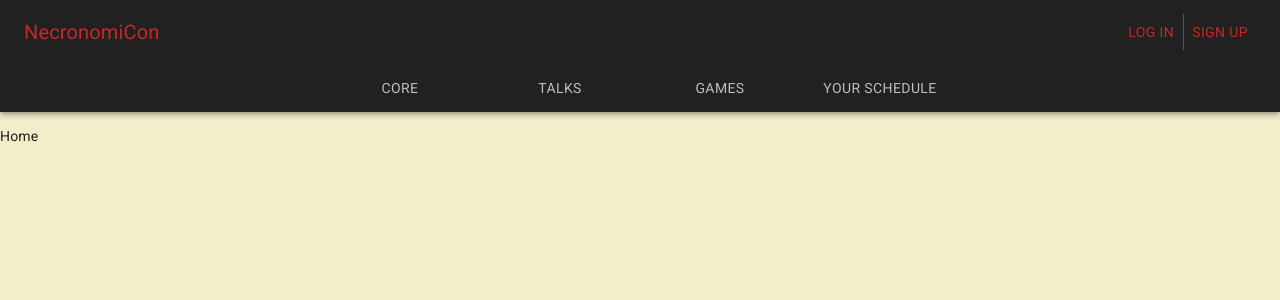
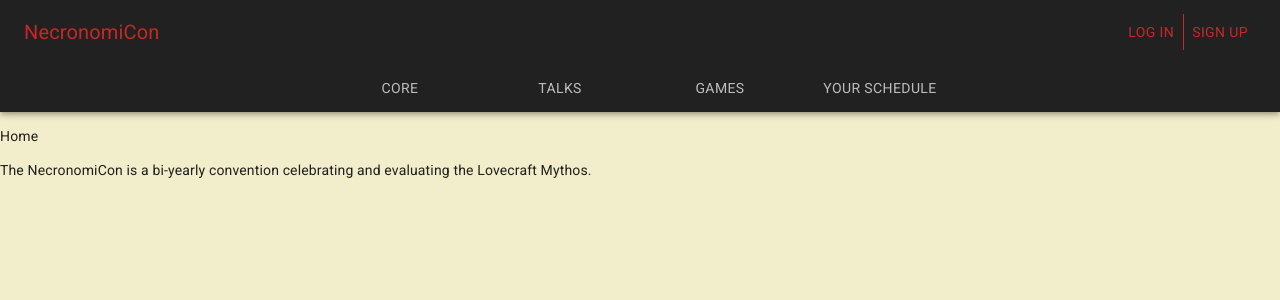
Before and after one commit to EmilyLow/convention-planner, a React (Create React App) app in the folder front-end/: page / in a window 1280 px wide. Shown: the top 300 px of the page. Built offline with nearby package versions, Linux system fonts and the light colour scheme.

Commit message:
Dialogue appears

```diff
--- a/front-end/src/App.js
+++ b/front-end/src/App.js
@@ -1,4 +1,4 @@
-import React, { Fragment } from "react";
+import React, { Fragment, useState } from "react";
 import ReactDOM from "react-dom";
 import '@fontsource/roboto';
 import Box from '@material-ui/core/Box';
@@ -30,7 +30,8 @@ import Home from "./components/Home";
 import Core from "./components/Core";
 import Talks from "./components/Talks";
 import Games from "./components/Games";
-import UserSchedule from "./components/UserSchedule"
+import UserSchedule from "./components/UserSchedule";
+import LogIn from "./components/LogIn";
 
 //Example of using theme in makeStyles
 const useStyles = makeStyles( theme => ({
@@ -66,7 +67,7 @@ function App(props) {
 
   const classes = useStyles();
 
-
+  let [logInOpen, setLogInOpen] = useState(false);
 
   let [tabValue, setTabValue] = new React.useState(0);
 
@@ -75,11 +76,11 @@ function App(props) {
   }
 
   const handleLogInOpen = () => {
-
+    setLogInOpen(true);
   }
 
   const handleDialogueClose = () => {
-
+    setLogInOpen(false);
   }
 
   return (
@@ -92,7 +93,8 @@ function App(props) {
           <ToolBar className={classes.headerSpread}>
             <MUILink href="/" variant="h6" color="secondary">NecronomiCon</MUILink>
             <Box className={classes.logInSpread}>
-              <Button color="secondary">Log In</Button>
+              <Button color="secondary" onClick={handleLogInOpen}>Log In</Button>
+              <LogIn open = {logInOpen} handleClose = {handleDialogueClose}/>
               {/* Why is this invisible. Why.  */}
               <Divider className={classes.divider}  orientation="vertical" variant = "fullWidth" flexItem />
               <Button color="secondary">Sign Up</Button>
--- a/front-end/src/components/Home.js
+++ b/front-end/src/components/Home.js
@@ -2,6 +2,10 @@
 export default function Home() {
 
     return(
-        <div><p>Home</p></div>
+        <div><p>Home</p>
+            {/* Symbol Here Maybe */}
+            <p> The NecronomiCon is a bi-yearly convention celebrating and evaluating the Lovecraft Mythos.</p>
+
+        </div>
     )
 }
--- a/front-end/src/components/LogIn.js
+++ b/front-end/src/components/LogIn.js
@@ -1,3 +1,5 @@
+import Dialog from '@material-ui/core/Dialog';
+import DialogTitle from '@material-ui/core/DialogTitle';
 
 
 export default function LogIn(props) {
--- a/front-end/src/components/UserSchedule.js
+++ b/front-end/src/components/UserSchedule.js
@@ -3,6 +3,9 @@
 export default function UserSchedule() {
 
     return(
-        <div><p>UserSchedule</p></div>
+        <div><p>UserSchedule</p>
+        <p> Log In to save your schedule </p>
+
+        </div>
     )
 }
```
